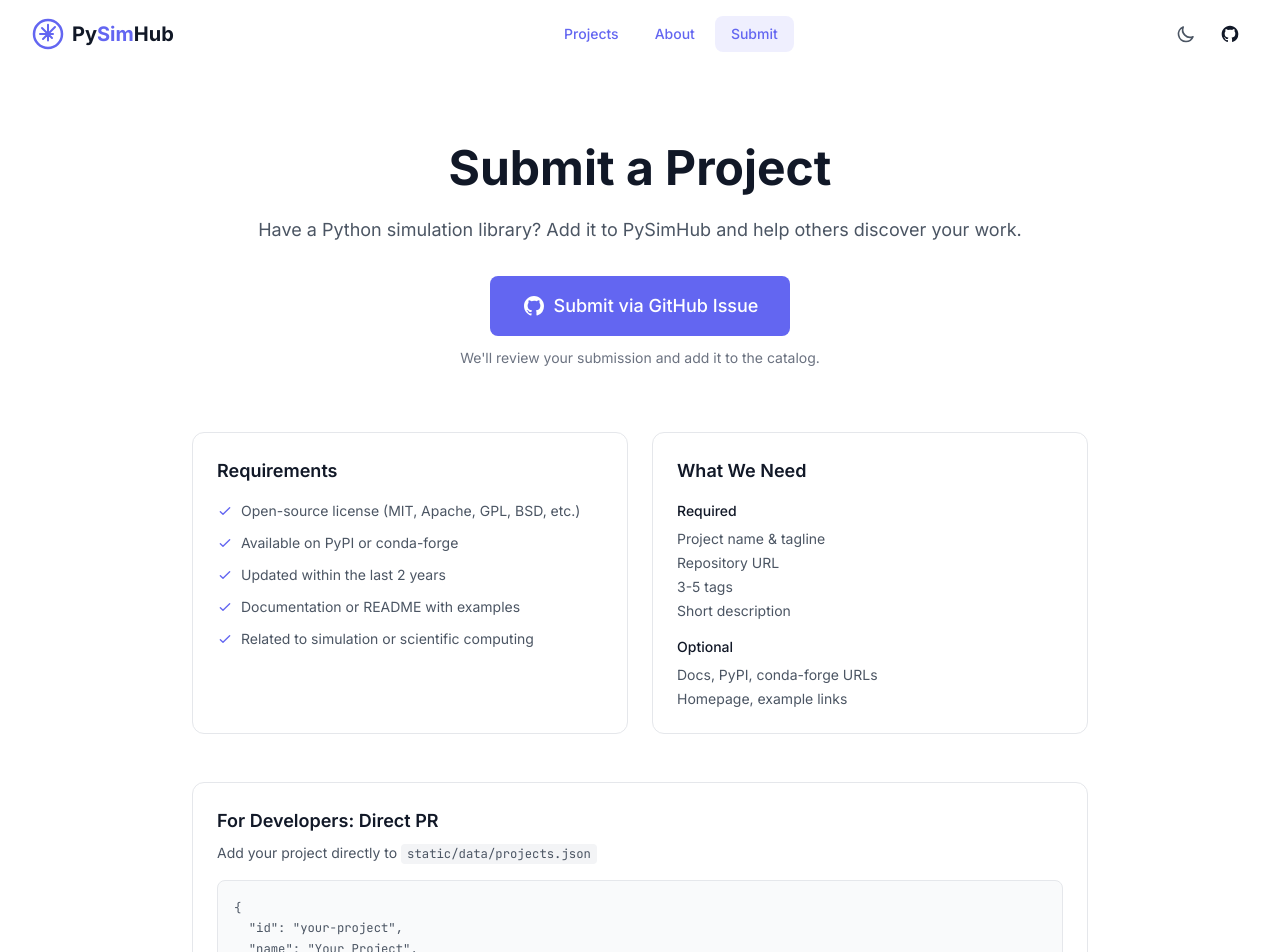
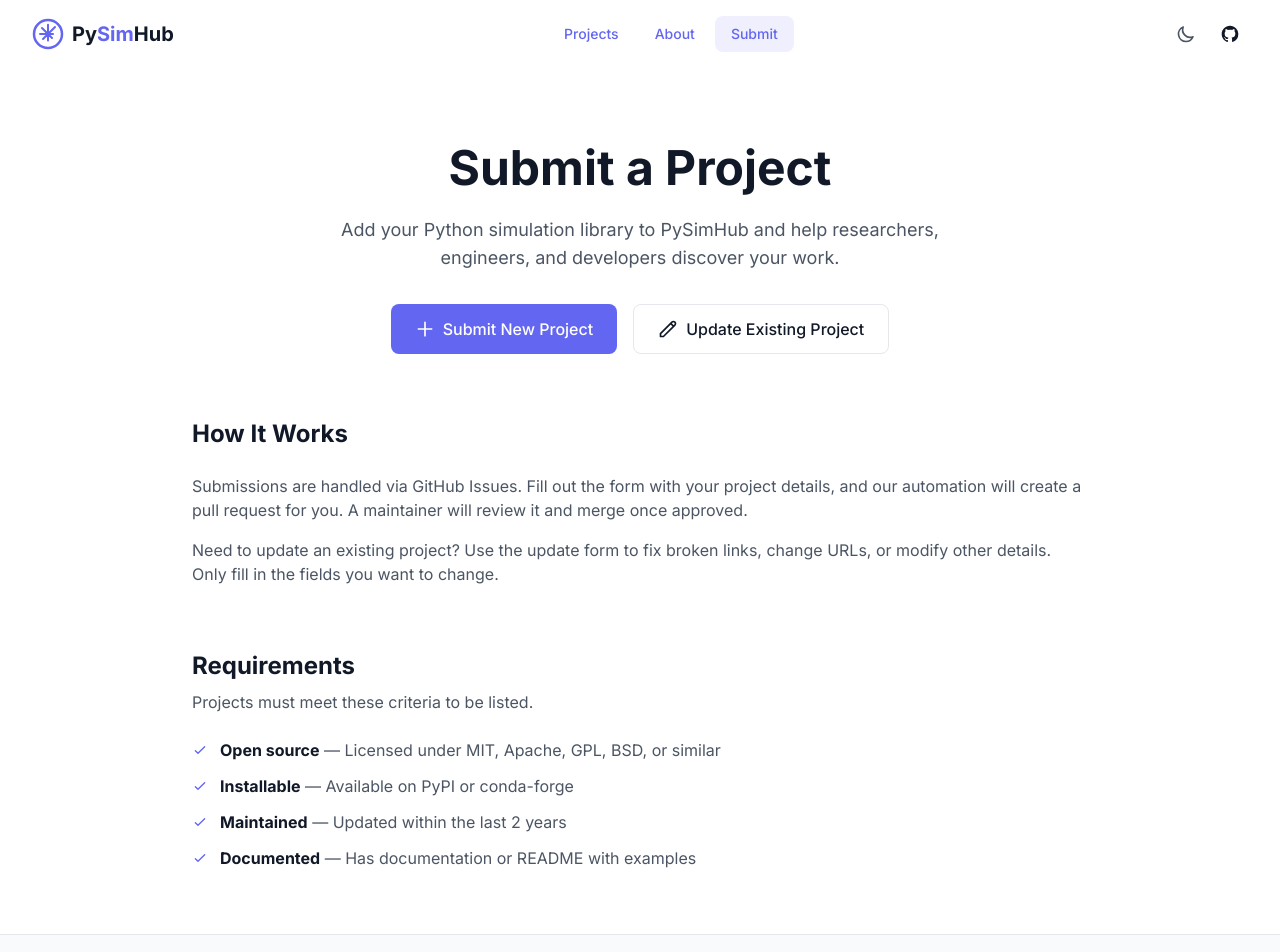
Before and after one commit to pysimhub/pysimhub.github.io, a SvelteKit app: page /submit in a window 1280 px wide. Shown: the top 952 px of the page. Built offline with nearby package versions, Linux system fonts and the light colour scheme.

Commit message:
refactor: overhaul submit page and clean up about page

```diff
--- a/src/lib/components/icons/icons.ts
+++ b/src/lib/components/icons/icons.ts
@@ -68,6 +68,12 @@
 		type: 'stroke' as const,
 		viewBox: '0 0 24 24',
 		path: 'M12 4v16m8-8H4'
+	},
+
+	pencil: {
+		type: 'stroke' as const,
+		viewBox: '0 0 24 24',
+		path: 'M15.232 5.232l3.536 3.536m-2.036-5.036a2.5 2.5 0 113.536 3.536L6.5 21.036H3v-3.572L16.732 3.732z'
 	},
 
 	trash: {
--- a/src/routes/about/+page.svelte
+++ b/src/routes/about/+page.svelte
@@ -1,6 +1,5 @@
 <script lang="ts">
-	import { Icon } from '$lib/components/icons';
-	import { Button, Avatar } from '$lib/components/ui';
+	import { Avatar } from '$lib/components/ui';
 
 	let { data } = $props();
 </script>
@@ -55,23 +54,6 @@
 			</div>
 		</section>
 
-		<!-- CTA -->
-		<section class="mt-16 text-center">
-			<p class="text-lg text-[var(--color-text-secondary)]">
-				Want to contribute to PySimHub?
-			</p>
-			<div class="mt-4 flex flex-wrap justify-center gap-4">
-				<Button variant="primary" size="md" href="/submit">
-					<Icon name="plus" />
-					Submit a Project
-				</Button>
-				<Button variant="outline" size="md" href="https://github.com/pysimhub" target="_blank">
-					<Icon name="github" />
-					View on GitHub
-				</Button>
-			</div>
-		</section>
-
 		<!-- Members -->
 		{#if data.members && data.members.length > 0}
 			<section class="mt-16">
--- a/src/routes/submit/+page.svelte
+++ b/src/routes/submit/+page.svelte
@@ -5,110 +5,88 @@
 
 <svelte:head>
 	<title>PySimHub - Submit</title>
-	<meta name="description" content="Submit your Python simulation library to PySimHub. Open to submissions from day one via GitHub Issues." />
+	<meta name="description" content="Submit or update a Python simulation library on PySimHub." />
 
 	<!-- Open Graph -->
 	<meta property="og:title" content="Submit a Project - PySimHub" />
-	<meta property="og:description" content="Submit your Python simulation library to PySimHub. Open to submissions from day one via GitHub Issues." />
+	<meta property="og:description" content="Submit or update a Python simulation library on PySimHub." />
 	<meta property="og:url" content="https://pysimhub.io/submit" />
 
 	<!-- Twitter -->
 	<meta name="twitter:title" content="Submit a Project - PySimHub" />
-	<meta name="twitter:description" content="Submit your Python simulation library to PySimHub. Open to submissions from day one via GitHub Issues." />
+	<meta name="twitter:description" content="Submit or update a Python simulation library on PySimHub." />
 </svelte:head>
 
 <div class="px-4 py-16 sm:px-6 lg:px-8">
 	<div class="mx-auto max-w-4xl">
 		<!-- Header -->
-		<div class="text-center">
+		<section class="text-center">
 			<h1 class="text-4xl font-bold text-[var(--color-text-primary)] sm:text-5xl">
 				Submit a Project
 			</h1>
-			<p class="mt-6 text-lg text-[var(--color-text-secondary)]">
-				Have a Python simulation library? Add it to PySimHub and help others discover your work.
+			<p class="mx-auto mt-6 max-w-2xl text-lg text-[var(--color-text-secondary)]">
+				Add your Python simulation library to PySimHub and help researchers, engineers, and developers discover your work.
 			</p>
-
-			<!-- CTA Button - prominent placement -->
-			<Button variant="primary" size="lg" href="https://github.com/pysimhub/pysimhub.github.io/issues/new?template=project_submission.yml" target="_blank" class="mt-8 px-8 py-4 text-lg">
-				<Icon name="github" size="lg" />
-				Submit via GitHub Issue
-			</Button>
-			<p class="mt-3 text-sm text-[var(--color-text-muted)]">
-				We'll review your submission and add it to the catalog.
-			</p>
-		</div>
-
-		<!-- Two-column: Requirements + Info Needed -->
-		<section class="mt-16">
-			<div class="grid gap-6 md:grid-cols-2">
-				<!-- Requirements -->
-				<div class="rounded-xl border border-[var(--color-border)] bg-[var(--color-bg-card)] p-6">
-					<h2 class="text-lg font-semibold text-[var(--color-text-primary)]">Requirements</h2>
-					<ul class="mt-4 space-y-3 text-sm text-[var(--color-text-secondary)]">
-						<li class="flex items-start gap-2">
-							<Icon name="check" size="sm" class="mt-0.5 flex-shrink-0 text-[var(--color-accent)]" />
-							<span>Open-source license (MIT, Apache, GPL, BSD, etc.)</span>
-						</li>
-						<li class="flex items-start gap-2">
-							<Icon name="check" size="sm" class="mt-0.5 flex-shrink-0 text-[var(--color-accent)]" />
-							<span>Available on PyPI or conda-forge</span>
-						</li>
-						<li class="flex items-start gap-2">
-							<Icon name="check" size="sm" class="mt-0.5 flex-shrink-0 text-[var(--color-accent)]" />
-							<span>Updated within the last 2 years</span>
-						</li>
-						<li class="flex items-start gap-2">
-							<Icon name="check" size="sm" class="mt-0.5 flex-shrink-0 text-[var(--color-accent)]" />
-							<span>Documentation or README with examples</span>
-						</li>
-						<li class="flex items-start gap-2">
-							<Icon name="check" size="sm" class="mt-0.5 flex-shrink-0 text-[var(--color-accent)]" />
-							<span>Related to simulation or scientific computing</span>
-						</li>
-					</ul>
-				</div>
-
-				<!-- Information Needed -->
-				<div class="rounded-xl border border-[var(--color-border)] bg-[var(--color-bg-card)] p-6">
-					<h2 class="text-lg font-semibold text-[var(--color-text-primary)]">What We Need</h2>
-					<div class="mt-4 space-y-4 text-sm">
-						<div>
-							<h3 class="font-medium text-[var(--color-text-primary)]">Required</h3>
-							<ul class="mt-2 space-y-1 text-[var(--color-text-secondary)]">
-								<li>Project name & tagline</li>
-								<li>Repository URL</li>
-								<li>3-5 tags</li>
-								<li>Short description</li>
-							</ul>
-						</div>
-						<div>
-							<h3 class="font-medium text-[var(--color-text-primary)]">Optional</h3>
-							<ul class="mt-2 space-y-1 text-[var(--color-text-secondary)]">
-								<li>Docs, PyPI, conda-forge URLs</li>
-								<li>Homepage, example links</li>
-							</ul>
-						</div>
-					</div>
-				</div>
+			<div class="mt-8 flex flex-wrap justify-center gap-4">
+				<Button
+					variant="primary"
+					size="lg"
+					href="https://github.com/pysimhub/pysimhub.github.io/issues/new?template=project_submission.yml"
+					target="_blank"
+				>
+					<Icon name="plus" />
+					Submit New Project
+				</Button>
+				<Button
+					variant="outline"
+					size="lg"
+					href="https://github.com/pysimhub/pysimhub.github.io/issues/new?template=project_update.yml"
+					target="_blank"
+				>
+					<Icon name="pencil" />
+					Update Existing Project
+				</Button>
 			</div>
 		</section>
 
-		<!-- Direct PR -->
-		<section class="mt-12">
-			<div class="rounded-xl border border-[var(--color-border)] bg-[var(--color-bg-card)] p-6">
-				<h2 class="text-lg font-semibold text-[var(--color-text-primary)]">For Developers: Direct PR</h2>
-				<p class="mt-2 text-sm text-[var(--color-text-secondary)]">
-					Add your project directly to <code class="rounded bg-[var(--color-bg-hover)] px-1.5 py-0.5">static/data/projects.json</code>
+		<!-- How it works -->
+		<section class="mt-16">
+			<h2 class="text-2xl font-bold text-[var(--color-text-primary)]">How It Works</h2>
+			<div class="mt-6 space-y-4 text-[var(--color-text-secondary)]">
+				<p>
+					Submissions are handled via GitHub Issues. Fill out the form with your project details, and our automation will create a pull request for you. A maintainer will review it and merge once approved.
 				</p>
-				<pre class="mt-4 overflow-x-auto rounded-lg bg-[var(--color-bg-secondary)] p-4 text-sm"><code class="text-[var(--color-text-secondary)]">{`{
-  "id": "your-project",
-  "name": "Your Project",
-  "tagline": "Brief one-line description",
-  "description": "2-4 sentence description.",
-  "tags": ["robotics", "control", "dynamic-systems"],
-  "github": "https://github.com/..."
-}`}</code></pre>
+				<p>
+					Need to update an existing project? Use the update form to fix broken links, change URLs, or modify other details. Only fill in the fields you want to change.
+				</p>
 			</div>
 		</section>
+
+		<!-- Requirements -->
+		<section class="mt-16">
+			<h2 class="text-2xl font-bold text-[var(--color-text-primary)]">Requirements</h2>
+			<p class="mt-2 text-[var(--color-text-secondary)]">
+				Projects must meet these criteria to be listed.
+			</p>
+			<ul class="mt-6 space-y-3 text-[var(--color-text-secondary)]">
+				<li class="flex items-start gap-3">
+					<Icon name="check" size="sm" class="mt-1 flex-shrink-0 text-[var(--color-accent)]" />
+					<span><strong class="text-[var(--color-text-primary)]">Open source</strong> — Licensed under MIT, Apache, GPL, BSD, or similar</span>
+				</li>
+				<li class="flex items-start gap-3">
+					<Icon name="check" size="sm" class="mt-1 flex-shrink-0 text-[var(--color-accent)]" />
+					<span><strong class="text-[var(--color-text-primary)]">Installable</strong> — Available on PyPI or conda-forge</span>
+				</li>
+				<li class="flex items-start gap-3">
+					<Icon name="check" size="sm" class="mt-1 flex-shrink-0 text-[var(--color-accent)]" />
+					<span><strong class="text-[var(--color-text-primary)]">Maintained</strong> — Updated within the last 2 years</span>
+				</li>
+				<li class="flex items-start gap-3">
+					<Icon name="check" size="sm" class="mt-1 flex-shrink-0 text-[var(--color-accent)]" />
+					<span><strong class="text-[var(--color-text-primary)]">Documented</strong> — Has documentation or README with examples</span>
+				</li>
+			</ul>
+		</section>
+
 	</div>
 </div>
```
